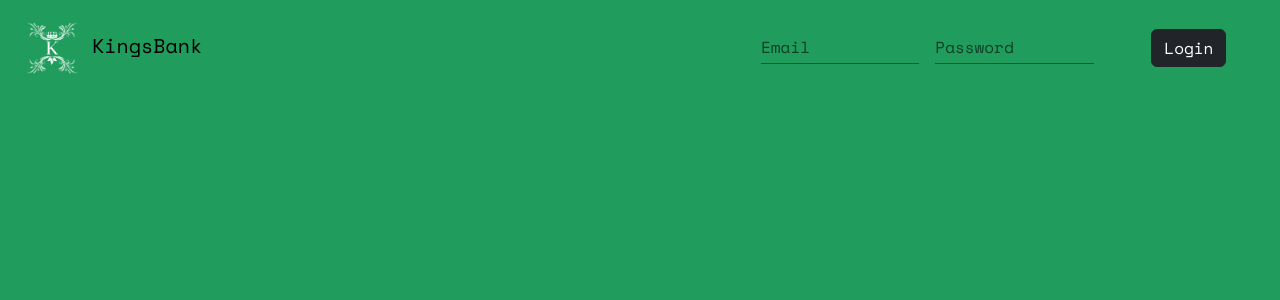
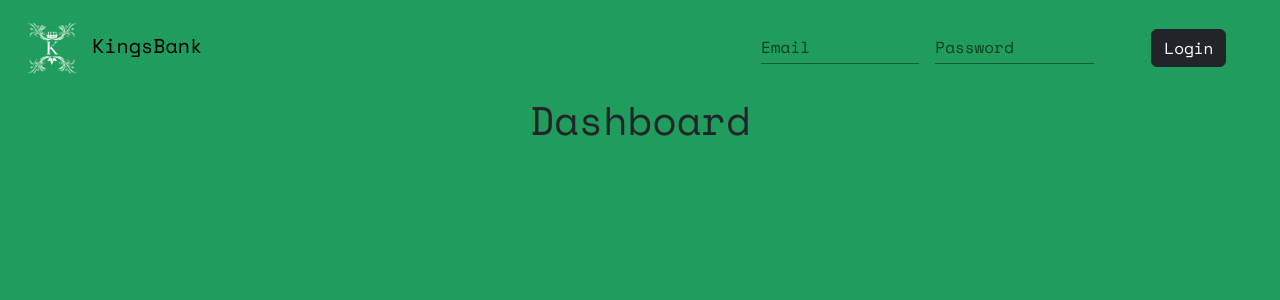
Before and after one commit to kuvii/Proyecto-FCT, a React (Create React App) app in the folder frontend/: page /my in a window 1280 px wide. Shown: the top 300 px of the page. Built offline with nearby package versions, Linux system fonts and the light colour scheme.

Commit message:
[refactor] add route "/my"

```diff
--- a/frontend/src/app/KingsbankApp.jsx
+++ b/frontend/src/app/KingsbankApp.jsx
@@ -9,6 +9,7 @@ const KingsbankApp = () => {
       <MainNavbar />
       <Routes>
         <Route path='/' element={<Home/>}/>
+        <Route path='/my' element={<h1>Dashboard</h1>}/>
       </Routes>
     </div>
   )
```
